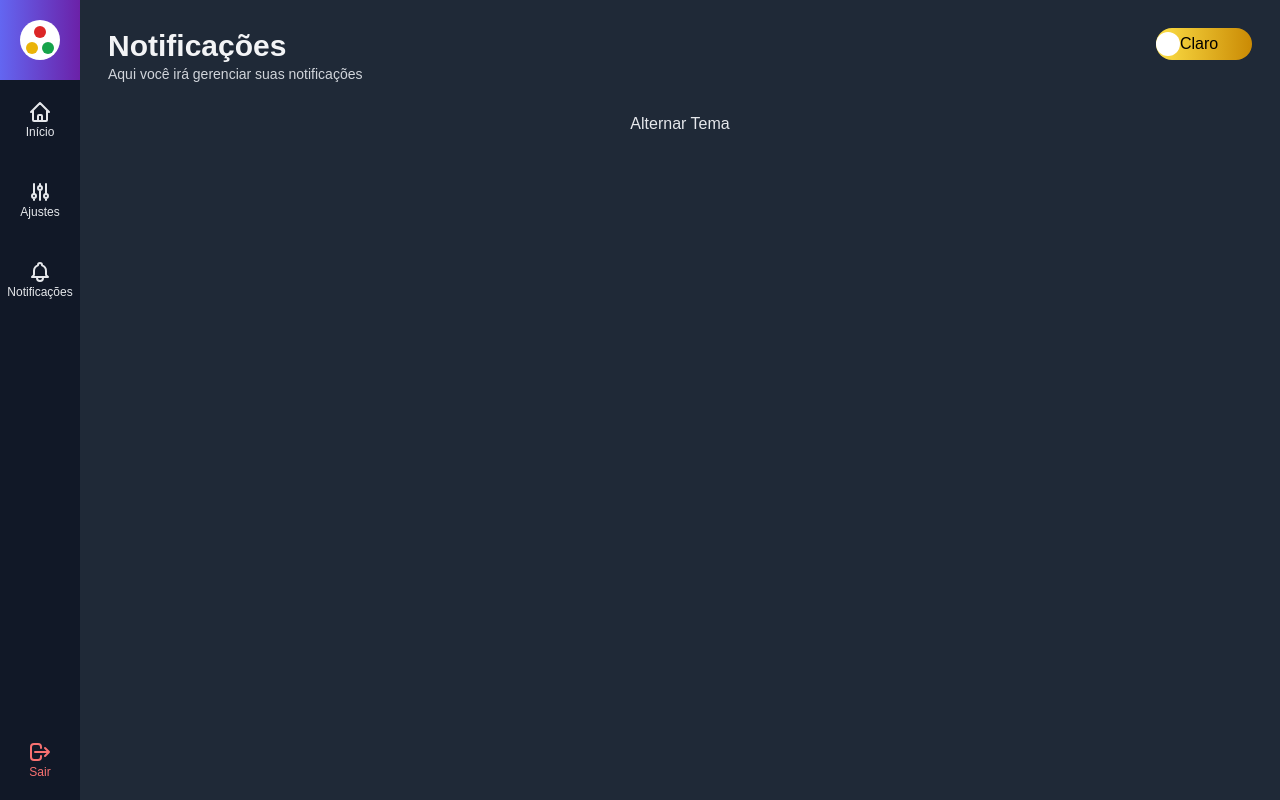
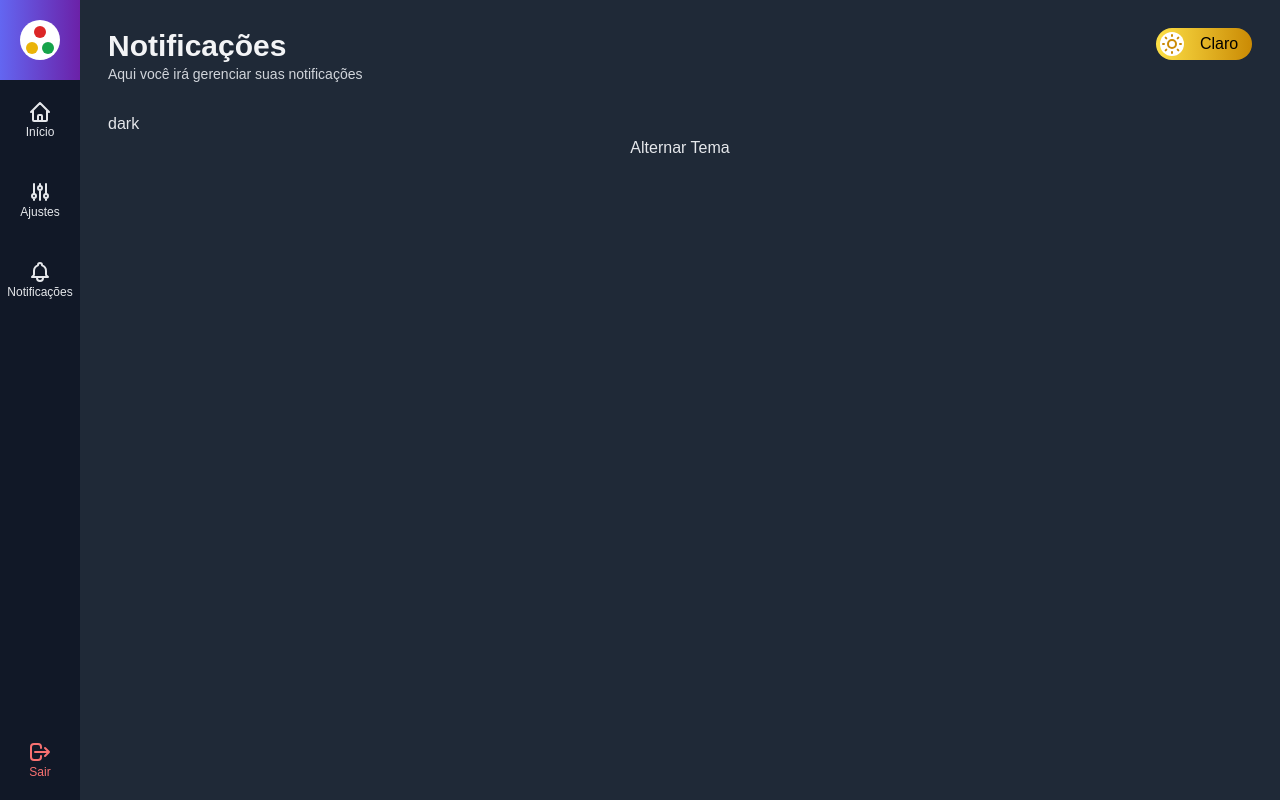
Before and after one commit to rodrigosoares67/admin-template, a Next.js app: page /notificacoes in a window 1280 px wide. Built offline with nearby package versions, Linux system fonts and the light colour scheme.

Commit message:
FEAT: Implementações

```diff
--- a/src/components/icons/index.tsx
+++ b/src/components/icons/index.tsx
@@ -24,14 +24,14 @@
   </svg>
 )
 
-export const IconeSol = () => (
-  <svg xmlns="http://www.w3.org/2000/svg" className={"h-6 w-6"} fill="none" viewBox="0 0 24 24" stroke="currentColor" strokeWidth={2}>
+export const IconeSol = (size = 6) => (
+  <svg xmlns="http://www.w3.org/2000/svg" className={`h-${size} w-${size}`} fill="none" viewBox="0 0 24 24" stroke="currentColor" strokeWidth={2}>
     <path strokeLinecap="round" strokeLinejoin="round" d="M12 3v1m0 16v1m9-9h-1M4 12H3m15.364 6.364l-.707-.707M6.343 6.343l-.707-.707m12.728 0l-.707.707M6.343 17.657l-.707.707M16 12a4 4 0 11-8 0 4 4 0 018 0z" />
   </svg>
 )
 
-export const IconeLua = (
-  <svg xmlns="http://www.w3.org/2000/svg" className="h-6 w-6" fill="none" viewBox="0 0 24 24" stroke="currentColor" strokeWidth={2}>
+export const IconeLua = (size = 6) => (
+  <svg xmlns="http://www.w3.org/2000/svg" className={`h-${size} w-${size}`} fill="none" viewBox="0 0 24 24" stroke="currentColor" strokeWidth={2}>
     <path strokeLinecap="round" strokeLinejoin="round" d="M20.354 15.354A9 9 0 018.646 3.646 9.003 9.003 0 0012 21a9.003 9.003 0 008.354-5.646z" />
   </svg>
 )
--- a/src/components/template/BotaoAlternarTema.tsx
+++ b/src/components/template/BotaoAlternarTema.tsx
@@ -10,30 +10,39 @@
     <div onClick={props.alterarTema} className={`
       hidden sm:flex items-center cursor-pointer
       bg-gradient-to-r from-yellow-300 to-yellow-600
-      w-14 lg:w-24 h-8 rounded-full
+      w-14 lg:w-24 h-8 p-1 rounded-full
     `}>
       <div className={`
         flex items-center justify-center
-        bg-white text-yellow-600 w-6 h-6 rounded-full
-
+        bg-white text-yellow-600
+        w-6 h-6 rounded-full
       `}>
-        {IconeSol}
+        {IconeSol(4)}
       </div>
-      <div>
+      <div className={`
+        hidden lg:flex items-center ml-4
+      `}>
         <span>Claro</span>
       </div>
     </div>
   ) : (
     <div onClick={props.alterarTema} className={`
-
+      hidden sm:flex items-center justify-end cursor-pointer
+      bg-gradient-to-r from-gray-500 to-gray-900
+      w-14 lg:w-24 h-8 p-1 rounded-full
     `}>
       <div className={`
-
+        hidden lg:flex items-center mr-2
+        text-gray-300
       `}>
-        {IconeLua}
+        <span className="text-sm">Escuro</span>
       </div>
-      <div>
-        <span>Escuro</span>
+      <div className={`
+        flex items-center justify-center
+        bg-black text-yellow-300
+        w-6 h-6 rounded-full
+      `}>
+        {IconeLua(4)}
       </div>
     </div>
   )
--- a/src/pages/notificacoes.tsx
+++ b/src/pages/notificacoes.tsx
@@ -3,11 +3,12 @@
 import useAppData from '../data/hook/useAppData'
 
 const Notificacoes: NextPage = () => {
-  const ctx = useAppData()
+  const { tema, alternarTema } = useAppData()
 
   return (
     <Layout titulo="Notificações" subtitulo="Aqui você irá gerenciar suas notificações">
-      <button onClick={ctx.alternarTema}>Alternar Tema</button>
+      <h3>{tema}</h3>
+      <button onClick={alternarTema}>Alternar Tema</button>
     </Layout>
   )
 }
```
